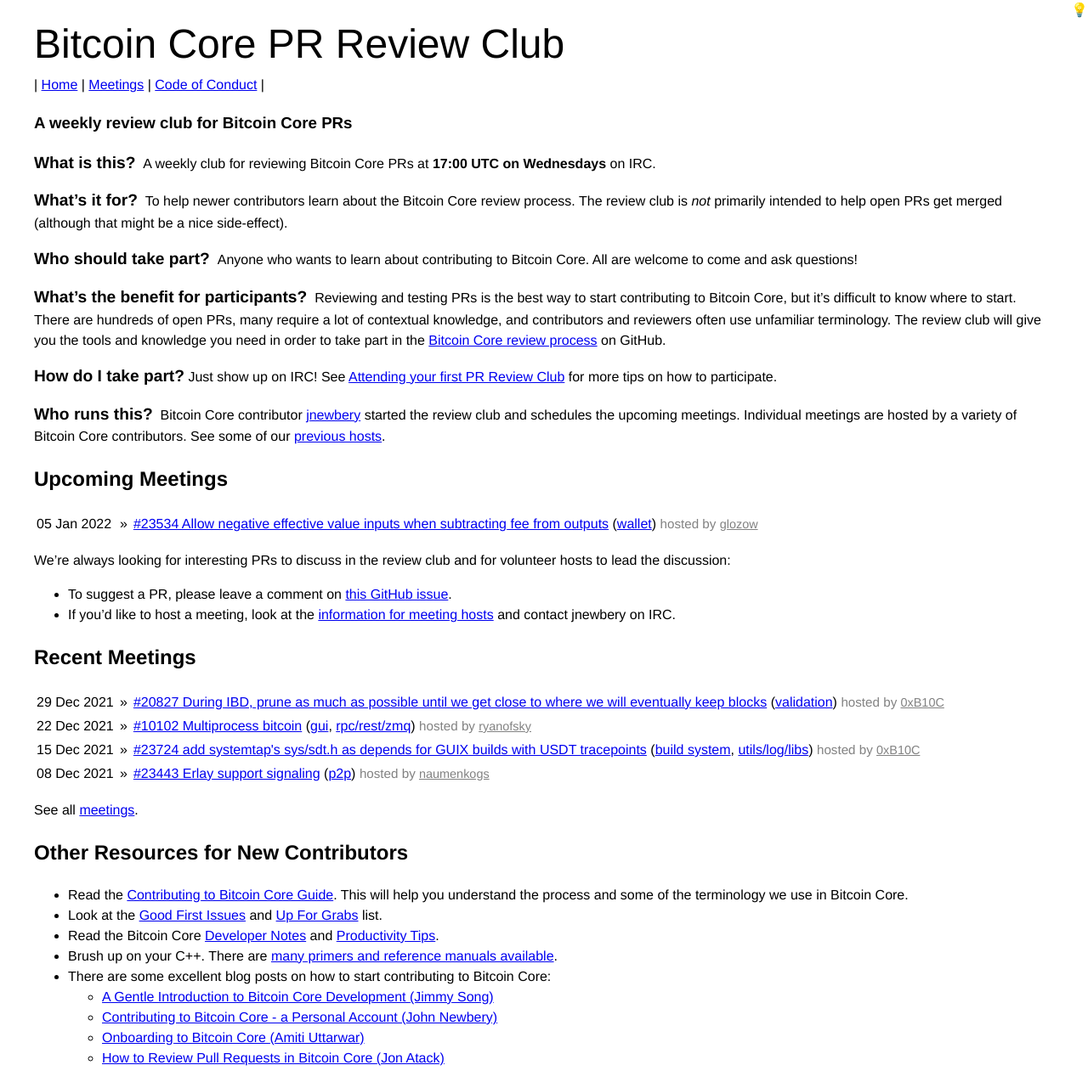
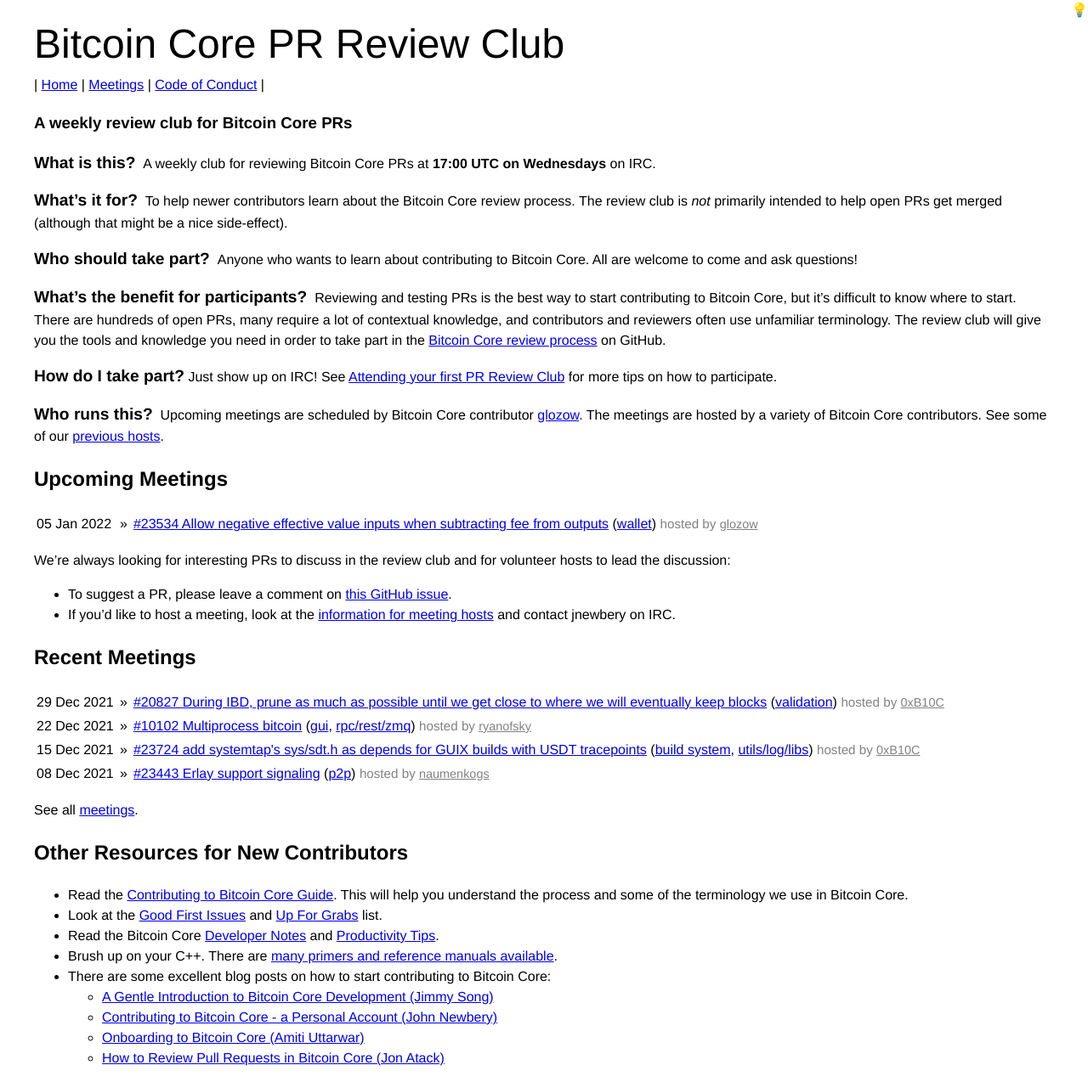
Before and after one commit to bitcoin-core-review-club/website, a Jekyll site: the page built from index.md, in a window 1280 px wide. Shown: the whole page at 85% size. Built offline with Jekyll 4.4.1, drawn with Linux system fonts in a browser that asks for light colours.

Commit message:
Change review club coordinator to glozow

```diff
--- a/_config.yml
+++ b/_config.yml
@@ -10,6 +10,7 @@
 
 # Site settings
 author:            "Bitcoin Core PR Review Club contributors"
+coordinator:       "Bitcoin Core contributor [glozow](https://github.com/glozow)"
 description:       "A weekly review club for Bitcoin Core PRs"
 meeting_day:       "Wednesday"
 meeting_location:  "#bitcoin-core-pr-reviews IRC channel on [libera.chat](https://kiwiirc.com/nextclient/irc.libera.chat/)"
--- a/index.md
+++ b/index.md
@@ -29,10 +29,10 @@
 [Attending your first PR Review Club](/your-first-meeting/) for more tips
 on how to participate.
 
-<span class="question">Who runs this?</span> &nbsp;Bitcoin Core contributor
-[jnewbery](https://github.com/jnewbery) started the review club and schedules
-the upcoming meetings. Individual meetings are hosted by a variety of Bitcoin
-Core contributors. See some of our [previous hosts](/meetings-hosts/).
+<span class="question">Who runs this?</span> &nbsp;Upcoming meetings are
+scheduled by {{ site.coordinator }}.
+The meetings are hosted by a variety of Bitcoin Core contributors. See
+some of our [previous hosts](/meetings-hosts/).
 
 ## Upcoming Meetings
 
```
